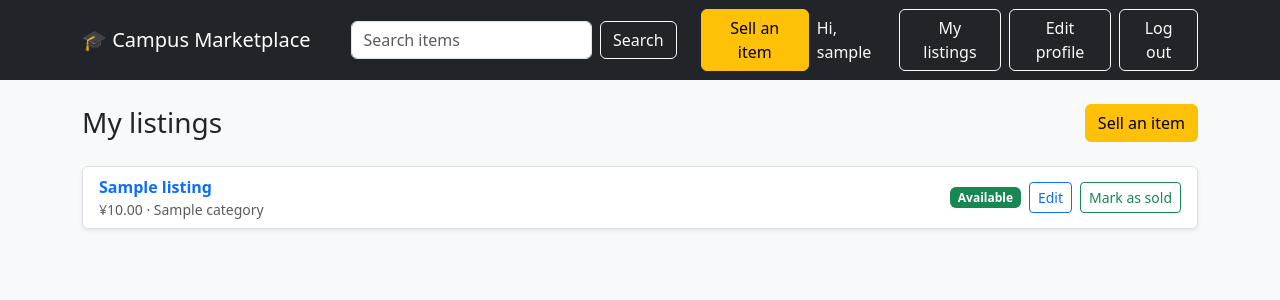
After one commit to mafoudmaryam/campus-marketplace, a Django app: page /my-listings/ in a window 1280 px wide. The commit adds this page. Shown: the top 300 px of the page. Run offline with Django 5.2, Linux system fonts and the light colour scheme; a user stored in the database is signed in; tables that the repository leaves empty hold one stand-in row (values such as "Sample post"); some libraries are stand-ins or nearby versions.

Commit message:
Add My listings page

```diff
--- a/listings/urls.py
+++ b/listings/urls.py
@@ -7,6 +7,7 @@ app_name = "listings"
 urlpatterns = [
     path("", views.home, name="home"),
     path("sell/", views.create, name="create"),
+    path("my-listings/", views.my_listings, name="my_listings"),
     path("listing/<int:pk>/", views.detail, name="detail"),
     path("listing/<int:pk>/edit/", views.edit, name="edit"),
     path("listing/<int:pk>/delete/", views.delete, name="delete"),
--- a/listings/views.py
+++ b/listings/views.py
@@ -77,3 +77,14 @@ def mark_sold(request, pk):
     listing.status = Listing.Status.SOLD
     listing.save()
     return redirect("listings:detail", pk=listing.pk)
+
+
+
+@login_required
+def my_listings(request):
+    listings = (
+        Listing.objects.filter(seller=request.user)
+        .select_related("category")
+        .prefetch_related("images")
+    )
+    return render(request, "listings/my_listings.html", {"listings": listings})
--- a/templates/base.html
+++ b/templates/base.html
@@ -20,6 +20,7 @@
         <a class="btn btn-warning" href="{% url 'listings:create' %}">Sell an item</a>
         {% if user.is_authenticated %}
           <a class="navbar-text text-light text-decoration-none" href="{% url 'accounts:profile' user.username %}">Hi, {{ user.username }}</a>
+          <a class="btn btn-outline-light" href="{% url 'listings:my_listings' %}">My listings</a>
           <a class="btn btn-outline-light" href="{% url 'accounts:edit_profile' %}">Edit profile</a>
           <form method="post" action="{% url 'accounts:logout' %}" class="d-inline">
             {% csrf_token %}
--- /dev/null
+++ b/templates/listings/my_listings.html
@@ -0,0 +1,36 @@
+{% extends "base.html" %}
+
+{% block title %}My listings - Campus Marketplace{% endblock %}
+
+{% block content %}
+<div class="d-flex justify-content-between align-items-center mb-4">
+  <h1 class="h3 mb-0">My listings</h1>
+  <a class="btn btn-warning" href="{% url 'listings:create' %}">Sell an item</a>
+</div>
+
+<div class="list-group shadow-sm">
+  {% for listing in listings %}
+    <div class="list-group-item d-flex justify-content-between align-items-center">
+      <div>
+        <a href="{% url 'listings:detail' listing.pk %}" class="fw-bold text-decoration-none">{{ listing.title }}</a>
+        <div class="small text-muted">
+          {% if listing.price == 0 %}Free{% else %}¥{{ listing.price }}{% endif %}
+          · {{ listing.category.name }}
+        </div>
+      </div>
+      <div class="d-flex gap-2 align-items-center">
+        <span class="badge {% if listing.status == 'sold' %}text-bg-danger{% elif listing.status == 'reserved' %}text-bg-warning{% else %}text-bg-success{% endif %}">{{ listing.get_status_display }}</span>
+        <a class="btn btn-sm btn-outline-primary" href="{% url 'listings:edit' listing.pk %}">Edit</a>
+        {% if listing.status != "sold" %}
+          <form method="post" action="{% url 'listings:mark_sold' listing.pk %}">
+            {% csrf_token %}
+            <button type="submit" class="btn btn-sm btn-outline-success">Mark as sold</button>
+          </form>
+        {% endif %}
+      </div>
+    </div>
+  {% empty %}
+    <div class="list-group-item text-muted">You have not listed anything yet.</div>
+  {% endfor %}
+</div>
+{% endblock %}
```
